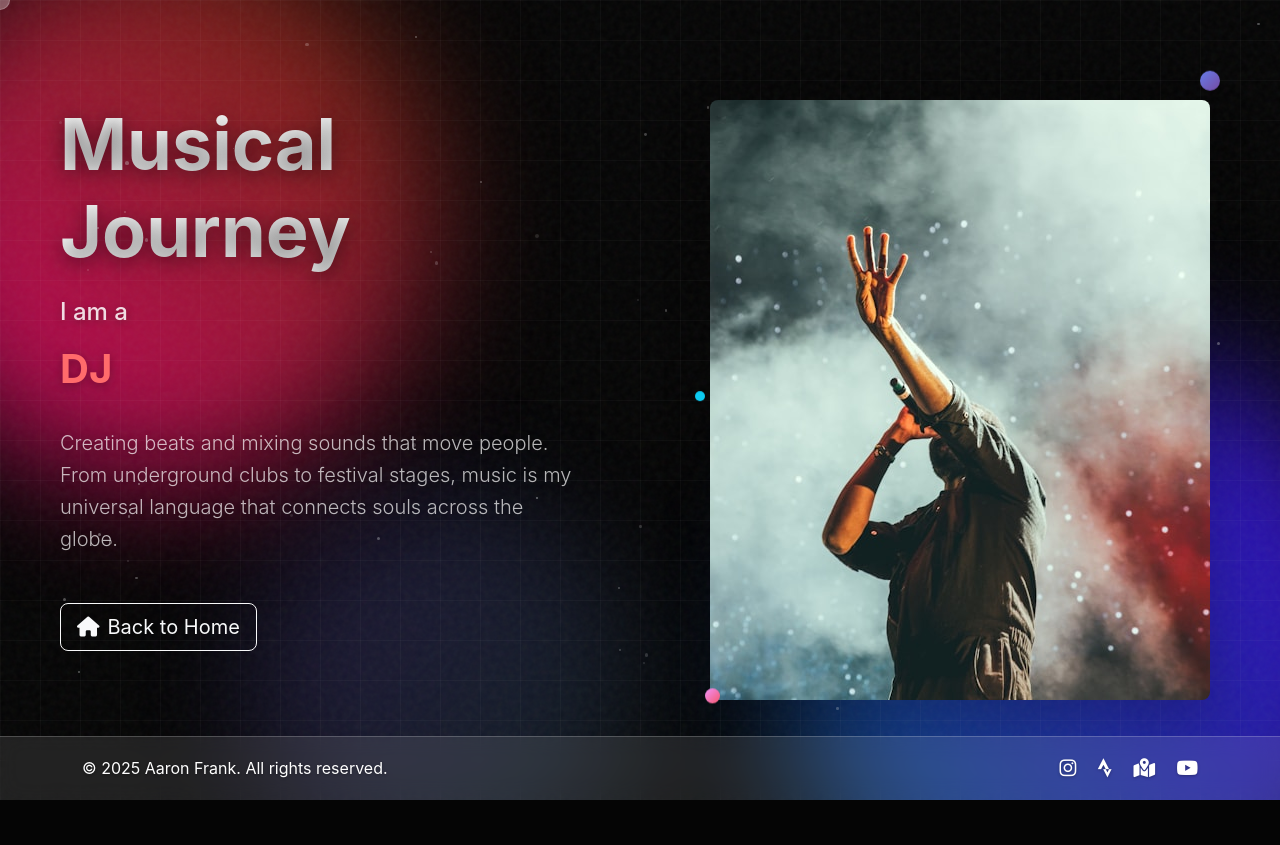
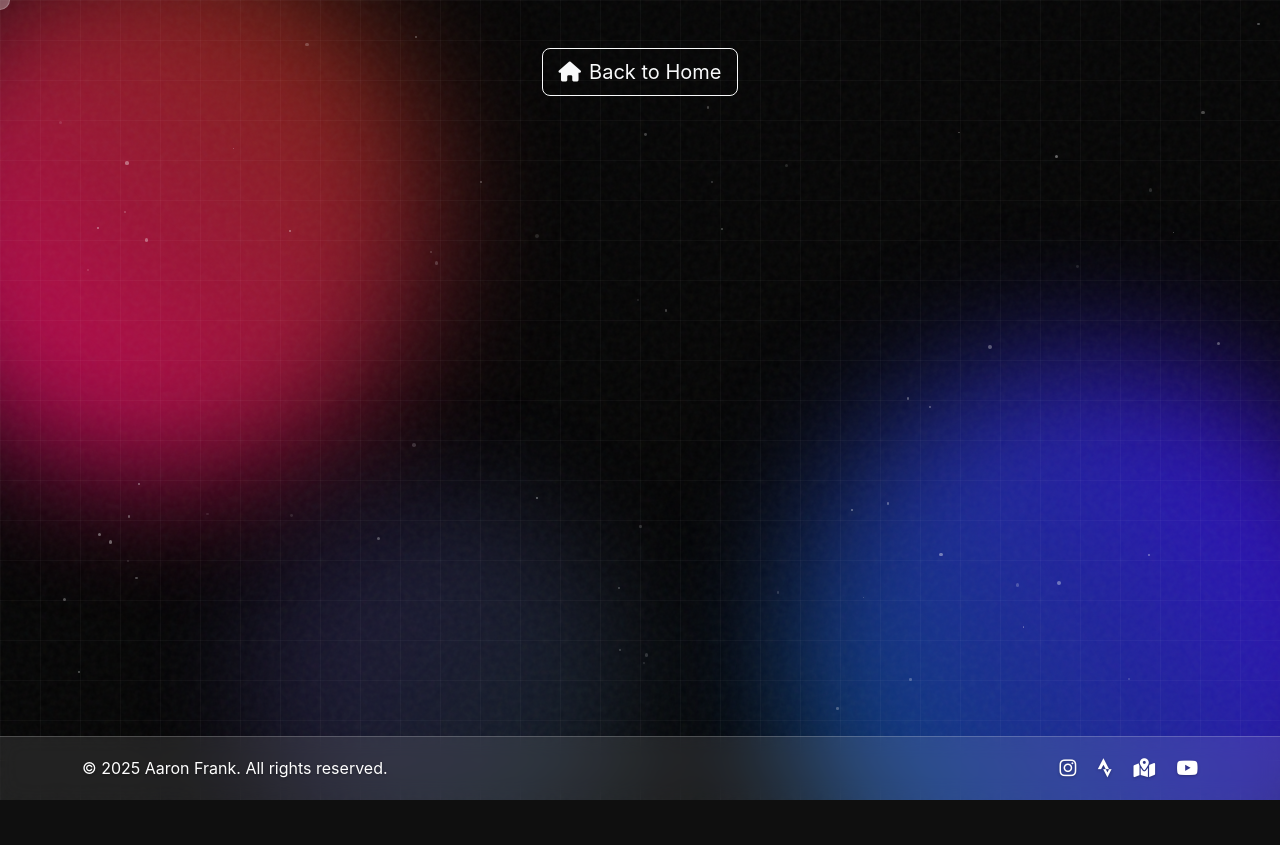
Before and after one commit to paulaaronfrank/aflife, a Flask app: page /music in a window 1280 px wide. Shown: the top 845 px of the page. After the commit the page ends 800 px from the top, so only its background shows below. Run offline with Flask 3, Linux system fonts and the light colour scheme.

Commit message:
clear-music

```diff
--- a/templates/music.html
+++ b/templates/music.html
@@ -16,133 +16,19 @@
 <!-- Mouse Follower -->
 <div class="mouse-follower"></div>
 
-<!-- Single Page Hero Section -->
-<section class="single-page-hero">
-    <div class="container-fluid h-100">
-        <div class="row h-100 align-items-center">
-            <!-- Left Side - Text Content -->
-            <div class="col-lg-6">
-                <div class="hero-content px-4 px-lg-5">
-                    <!-- Main Title -->
-                    <div class="mb-4">
-                        <h1 class="display-1 fw-bold mb-3 hero-title">Musical Journey</h1>
-                    </div>
-
-                    <!-- Rotating Text -->
-                    <div class="mb-4">
-                        <p class="h4 mb-3 hero-label">I am a</p>
-                        <div class="rotating-text-container">
-                            <span id="rotating-text" class="h1 fw-bold hero-rotating-text">DJ</span>
-                        </div>
-                    </div>
-
-                    <!-- Description -->
-                    <p class="lead text-muted mb-5">
-                        Creating beats and mixing sounds that move people. From underground clubs to festival stages,
-                        music is my universal language that connects souls across the globe.
-                    </p>
-
-                    <!-- Back to Home -->
-                    <div class="mb-5">
-                        <a href="/" class="btn btn-outline-light btn-lg">
-                            <i class="fas fa-home me-2"></i>Back to Home
-                        </a>
-                    </div>
-                </div>
-            </div>
-
-            <!-- Right Side - Dynamic Image -->
-            <div class="col-lg-6">
-                <div class="hero-image-container d-flex justify-content-center align-items-center">
-                    <div class="image-wrapper position-relative">
-                        <img id="hero-image"
-                             src="{{ url_for('static', filename='images/hero/music.jpg') }}"
-                             alt="Aaron Frank Music"
-                             class="img-fluid rounded-3 shadow-lg hero-image">
-
-                        <!-- Decorative Elements -->
-                        <div class="decoration decoration-1"></div>
-                        <div class="decoration decoration-2"></div>
-                        <div class="decoration decoration-3"></div>
-                    </div>
-                </div>
-            </div>
-        </div>
-    </div>
-</section>
-
-<!-- Music Gallery Section -->
+<!-- Simple Content Section -->
 <section class="py-5" style="position: relative; z-index: 10;">
     <div class="container">
-        <div class="row g-4">
-            <div class="col-md-6">
-                <div class="card h-100 shadow-sm bg-dark border-0">
-                    <img src="https://images.unsplash.com/photo-1493225457124-a3eb161ffa5f?w=400&h=300&fit=crop" class="card-img-top" alt="DJ Set">
-                    <div class="card-body text-white">
-                        <h5 class="card-title">DJ Performances</h5>
-                        <p class="card-text">Mixing beats and creating unforgettable experiences on the dance floor.</p>
-                    </div>
-                </div>
-            </div>
-
-            <div class="col-md-6">
-                <div class="card h-100 shadow-sm bg-dark border-0">
-                    <img src="https://images.unsplash.com/photo-1493225457124-a3eb161ffa5f?w=400&h=300&fit=crop" class="card-img-top" alt="Music Production">
-                    <div class="card-body text-white">
-                        <h5 class="card-title">Music Production</h5>
-                        <p class="card-text">Creating original tracks and remixes in my home studio.</p>
-                    </div>
-                </div>
-            </div>
-
-            <div class="col-md-6">
-                <div class="card h-100 shadow-sm bg-dark border-0">
-                    <img src="https://images.unsplash.com/photo-1493225457124-a3eb161ffa5f?w=400&h=300&fit=crop" class="card-img-top" alt="Festival">
-                    <div class="card-body text-white">
-                        <h5 class="card-title">Festival Sets</h5>
-                        <p class="card-text">Performing at music festivals and outdoor events worldwide.</p>
-                    </div>
-                </div>
-            </div>
-
-            <div class="col-md-6">
-                <div class="card h-100 shadow-sm bg-dark border-0">
-                    <img src="https://images.unsplash.com/photo-1493225457124-a3eb161ffa5f?w=400&h=300&fit=crop" class="card-img-top" alt="Collaboration">
-                    <div class="card-body text-white">
-                        <h5 class="card-title">Collaborations</h5>
-                        <p class="card-text">Working with artists and musicians from around the world.</p>
-                    </div>
+        <div class="row justify-content-center">
+            <div class="col-md-6 text-center">
+                <!-- Back to Home Button -->
+                <div class="mb-5">
+                    <a href="/" class="btn btn-outline-light btn-lg">
+                        <i class="fas fa-home me-2"></i>Back to Home
+                    </a>
                 </div>
             </div>
         </div>
     </div>
 </section>
 {% endblock %}
-
-{% block scripts %}
-<script>
-// Rotating text functionality
-const rotatingTexts = [
-    'DJ', 'Producer', 'Musician', 'Artist', 'Beatmaker',
-    'Performer', 'Creator', 'Sound Designer', 'Mixer', 'Composer'
-];
-
-let currentIndex = 0;
-const rotatingTextElement = document.getElementById('rotating-text');
-
-function rotateText() {
-    rotatingTextElement.style.opacity = '0';
-    rotatingTextElement.style.transform = 'translateY(20px)';
-
-    setTimeout(() => {
-        currentIndex = (currentIndex + 1) % rotatingTexts.length;
-        rotatingTextElement.textContent = rotatingTexts[currentIndex];
-        rotatingTextElement.style.opacity = '1';
-        rotatingTextElement.style.transform = 'translateY(0)';
-    }, 300);
-}
-
-// Start rotating text
-setInterval(rotateText, 3000);
-</script>
-{% endblock %}
```
